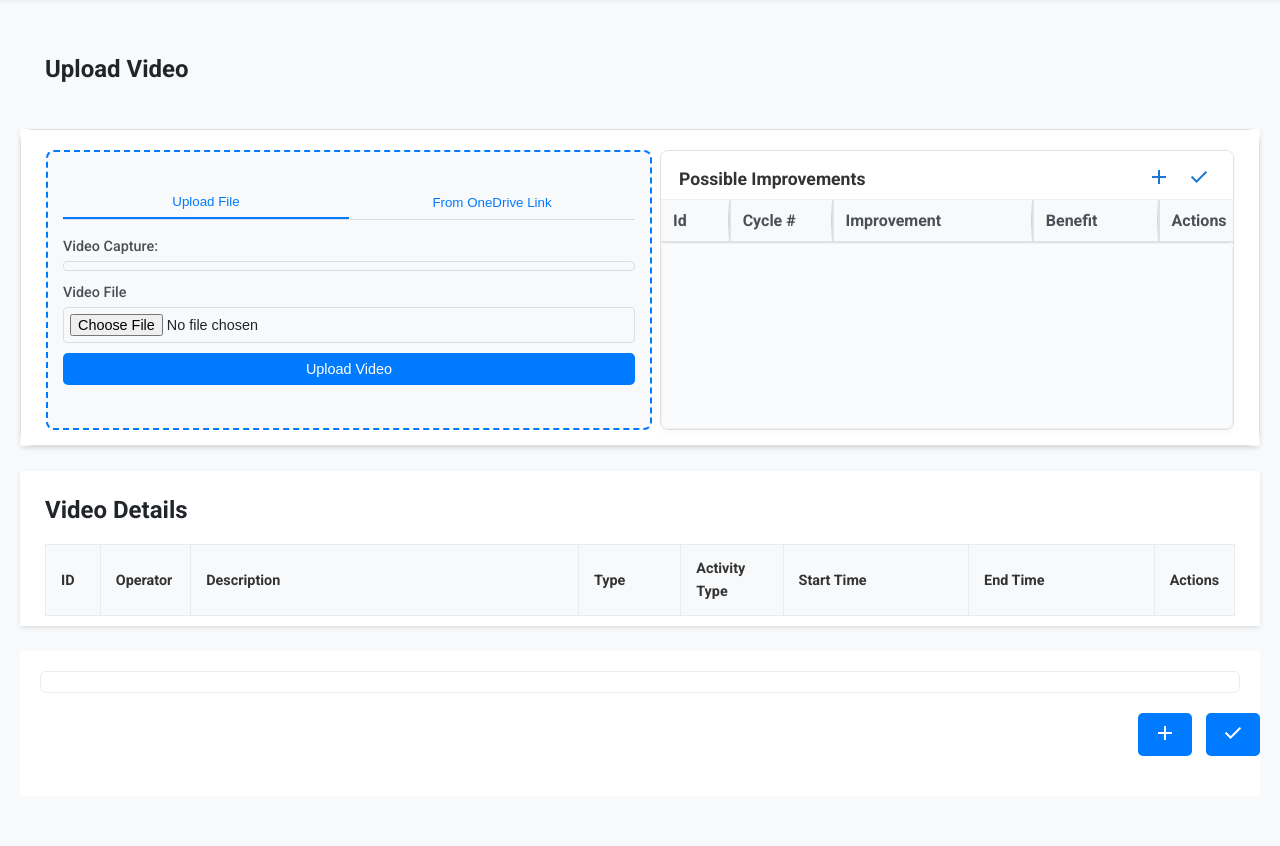
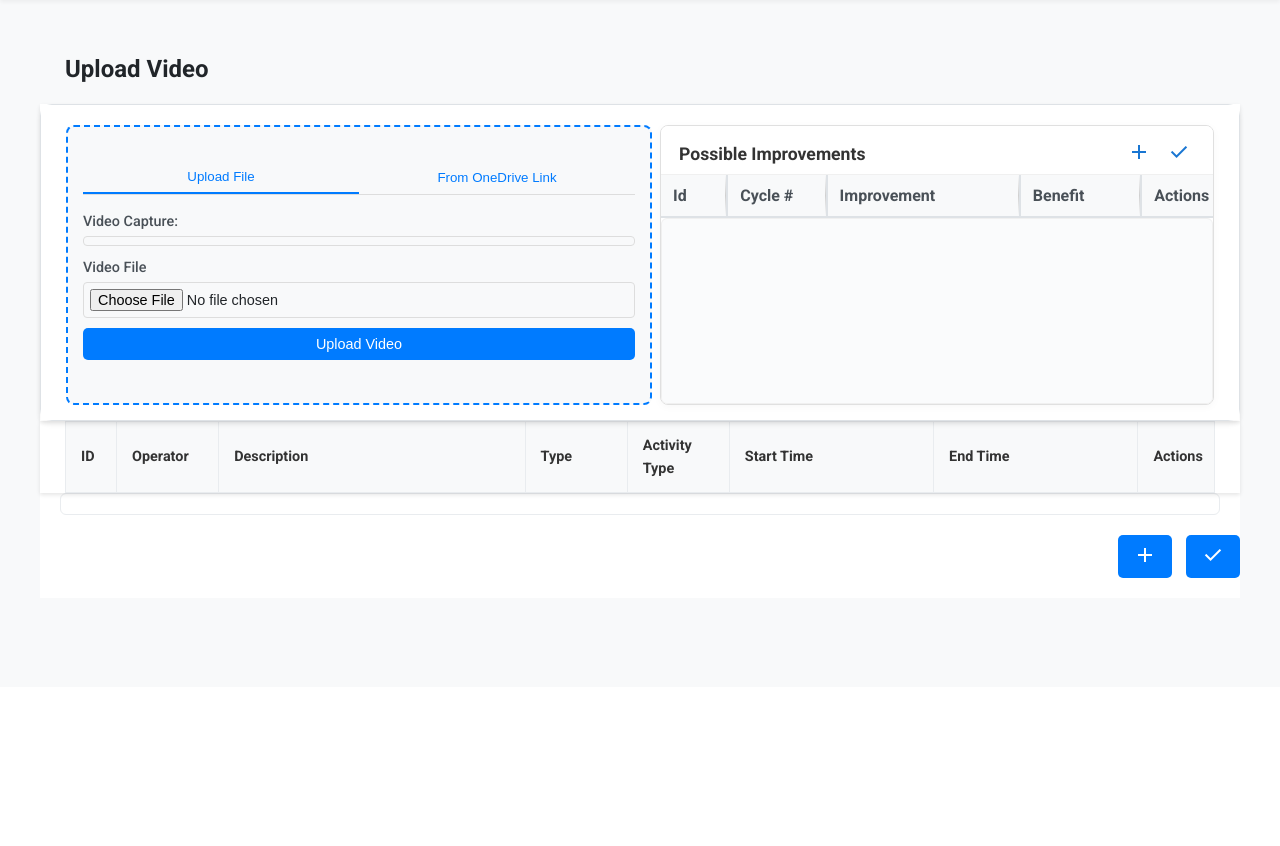
Before and after one commit to Leanerp2025/vc, a PHP site: page /video-capture/content.php in a window 1280 px wide. Shown: the part 113-959 px from the top of the page. After the commit the page ends 691 px from the top, so only its background shows below. Run offline with PHP 8.4, Linux system fonts and the light colour scheme; a user stored in the database is signed in; lists and menus that the app fills with data are empty; some libraries are stand-ins or nearby versions.

Commit message:
10-aug-25

```diff
--- a/content.php
+++ b/content.php
@@ -54,9 +54,9 @@ if ($videoId) {
 <body data-video-id="<?= htmlspecialchars($videoId ?? '') ?>" data-video-name="<?= htmlspecialchars($videoName ?? '') ?>">
     <?php include 'header.php'; ?>
     <main class="container content-main-container">
-        <div class="main-content-wrapper" style="display: flex; flex-direction: column; gap: 25px;">
+        <div class="main-content-wrapper" style="display: flex; flex-direction: column; gap: 0;">
             <!-- Upload Video Heading - Not Floating -->
-            <h2 style="margin: 0 0 15px 0; padding: 0 25px;">Upload Video</h2>
+            <h2 id="pageUploadHeading" style="margin: 0 0 15px 0; padding: 0 25px;">Upload Video</h2>
 
             <!-- Sticky Video Player Section -->
             <div class="sticky-video-player">
@@ -64,7 +64,7 @@ if ($videoId) {
                     <div class="video-player-card card" style="padding-bottom: 0; padding-left: 25px; padding-right: 25px; flex: 1.5;">
                         <div class="sticky-header">
                             <div style="display: flex; flex-direction: row; gap: 8px; align-items: stretch; height: 280px;">
-                                        <div class="upload-interface-wrapper" style="flex: 1; display: flex; flex-direction: column; justify-content: center; align-items: center; border: 2px dashed #007bff; border-radius: 8px; padding: 15px; background-color: #f8f9fa; box-sizing: border-box; overflow: hidden;">
+                                        <div class="upload-interface-wrapper" style="flex: 1; display: flex; flex-direction: column; justify-content: center; align-items: center; border: 2px dashed #007bff; border-radius: 8px; padding: 15px; background-color: #f8f9fa; box-sizing: border-box;">
 
                                             <!-- Upload Tabs -->
                                             <div class="upload-tabs" style="border-bottom: 1px solid #ddd; margin-bottom: 15px; width: 100%; box-sizing: border-box; display: flex;">
@@ -112,7 +112,7 @@ if ($videoId) {
                         <!-- Possible Improvements Section -->
                         <div class="card possible-improvements-card" style="flex: 1; min-width: 350px; max-width: none; display: flex; flex-direction: column;">
                             <div class="improvements-header">
-                                <h2 style="color: #333; font-size: 1.1em; margin: 0; padding: 0; display: block; visibility: visible;">Possible Improvements</h2>
+                                <h2 id="improvementsHeading" style="color: #333; font-size: 1.1em; margin: 0; padding: 0; display: block; visibility: visible;">Possible Improvements</h2>
                                 <div class="improvements-actions">
                                     <button id="improvementsAddRow" class="icon-btn" title="Add Row">
                                         <span class="material-symbols-outlined">add</span>
@@ -148,30 +148,49 @@ if ($videoId) {
 
             <!-- Sticky Video Details Table Header -->
             <div class="sticky-video-details-header">
-                <h2 style="margin: 0 0 15px 0; padding: 0 25px;">Video Details</h2>
                 <div class="video-details-table-header-sticky">
                     <table class="video-details-table-header-only">
-                        <thead>
-                            <tr>
-                                <th style="width: 2%;">ID</th>
-                                <th style="width: 5%;">Operator</th>
-                                <th style="width: 30%;">Description</th>
-                                <th style="width: 6%;">Type</th>
-                                <th style="width: 6%;">Activity Type</th>
-                                <th style="width: 13%;" class="time-col">Start Time</th>
-                                <th style="width: 13%;" class="time-col">End Time</th>
-                                <th>Actions</th>
-                            </tr>
-                        </thead>
+                         <colgroup>
+                             <col style="width:4%">
+                             <col style="width:8%">
+                             <col style="width:24%">
+                             <col style="width:8%">
+                             <col style="width:8%">
+                             <col style="width:16%">
+                             <col style="width:16%">
+                             <col style="width:6%">
+                         </colgroup>
+                         <thead>
+                             <tr>
+                                 <th style="width: 4%;">ID</th>
+                                 <th style="width: 8%;">Operator</th>
+                                 <th style="width: 24%;">Description</th>
+                                 <th style="width: 8%;">Type</th>
+                                 <th style="width: 8%;">Activity Type</th>
+                                 <th style="width: 16%;" class="time-col">Start Time</th>
+                                 <th style="width: 16%;" class="time-col">End Time</th>
+                                 <th style="width: 6%;">Actions</th>
+                             </tr>
+                         </thead>
                     </table>
                 </div>
             </div>
 
             <!-- Scrollable Video Details Content -->
             <section id="videoDetailsSection" class="video-details-section" style="width: 100%; margin-top: 0;">
-                <div class="video-details-table-container">
+                <div class="video-details-table-container" style="overflow-x: hidden;">
                     <table class="video-details-table">
-                        <tbody id="detailsTableBody">
+                         <colgroup>
+                             <col style="width:4%">
+                             <col style="width:8%">
+                             <col style="width:24%">
+                             <col style="width:8%">
+                             <col style="width:8%">
+                             <col style="width:16%">
+                             <col style="width:16%">
+                             <col style="width:6%">
+                         </colgroup>
+                         <tbody id="detailsTableBody">
                             <!-- Rows will be added here dynamically -->
                         </tbody>
                     </table>
--- a/style.css
+++ b/style.css
@@ -380,6 +380,7 @@ body {
     border-radius: 6px;
     margin: 0 20px;
     background-color: #fff;
+    overflow-x: hidden;
 }
 
 .video-details-table {
@@ -602,8 +603,42 @@ body {
 .dashboard-grid-container {
     display: grid;
     grid-template-columns: repeat(3, 1fr);
-    gap: 25px; /* Adjust gap as needed */
-    margin-top: 25px;
+    gap: 32px;
+    width: 100%;
+    max-width: 100%;
+    margin-left: 0;
+    margin-right: 0;
+    box-sizing: border-box;
+}
+
+.welcome-card {
+    grid-column: 1 / 4;
+    margin-bottom: 25px;
+}
+
+.card {
+    min-width: 0;
+    width: 100%;
+    box-sizing: border-box;
+}
+
+@media (max-width: 1100px) {
+    .dashboard-grid-container {
+        grid-template-columns: 1fr 1fr;
+    }
+}
+@media (max-width: 700px) {
+    .dashboard-grid-container {
+        grid-template-columns: 1fr;
+    }
+    .welcome-card {
+        grid-column: 1 / 2;
+    }
+}
+
+.item-list {
+    max-height: 400px;
+    overflow-y: auto;
 }
 
 /* Responsive adjustments for smaller screens */
@@ -1152,7 +1187,7 @@ body {
     background-color: #ffffff !important;
     box-shadow: 0 2px 4px rgba(0,0,0,0.1);
     margin-bottom: 0;
-    padding: 20px 0 10px 0;
+    padding: 10px 0;
     width: 100%;
 }
 
@@ -1229,3 +1264,63 @@ body {
     color: #495057;
     background: #f8f9fa;
 }
+
+/* Dashboard container with max-width and centered */
+body > main.container {
+    max-width: 1200px !important;
+    width: 100%;
+    margin-left: auto !important;
+    margin-right: auto !important;
+    padding-left: 24px !important;
+    padding-right: 24px !important;
+}
+
+.dashboard-grid-container {
+    width: 100%;
+    max-width: 100%;
+    margin-left: 0;
+    margin-right: 0;
+}
+
+.dashboard-content {
+    padding-left: 0 !important;
+    padding-right: 0 !important;
+}
+
+.card {
+    min-width: 0;
+    width: 100%;
+}
+
+/* --- Overrides for content.php sticky layout to remove gap --- */
+/* Make details section non-sticky and remove spacing */
+.video-details-section {
+    position: static !important;
+    margin-top: 0 !important;
+    padding: 0 !important;
+}
+
+/* Keep only the details header sticky and align it flush under player */
+.sticky-video-details-header {
+    position: -webkit-sticky !important;
+    position: sticky !important;
+    top: 315px !important; /* matches ~280px player + header paddings */
+    z-index: 90 !important;
+    margin: 0 !important;
+    padding: 0 !important;
+}
+
+/* Header wrapper should not be sticky itself; the container above handles it */
+.video-details-table-header-sticky {
+    position: static !important;
+    top: auto !important;
+    margin: 0 !important;
+    padding: 0 25px !important;
+}
+
+/* Column headers should not be sticky individually to avoid double offsets */
+.video-details-table-header-only th {
+    position: static !important;
+    top: auto !important;
+    z-index: auto !important;
+}
```
Also changed, not shown: dashboard.php (+4 -5 lines), save_onedrive_link.php (+48 -5 lines), script.js (+161 -80 lines), 1 other file.
